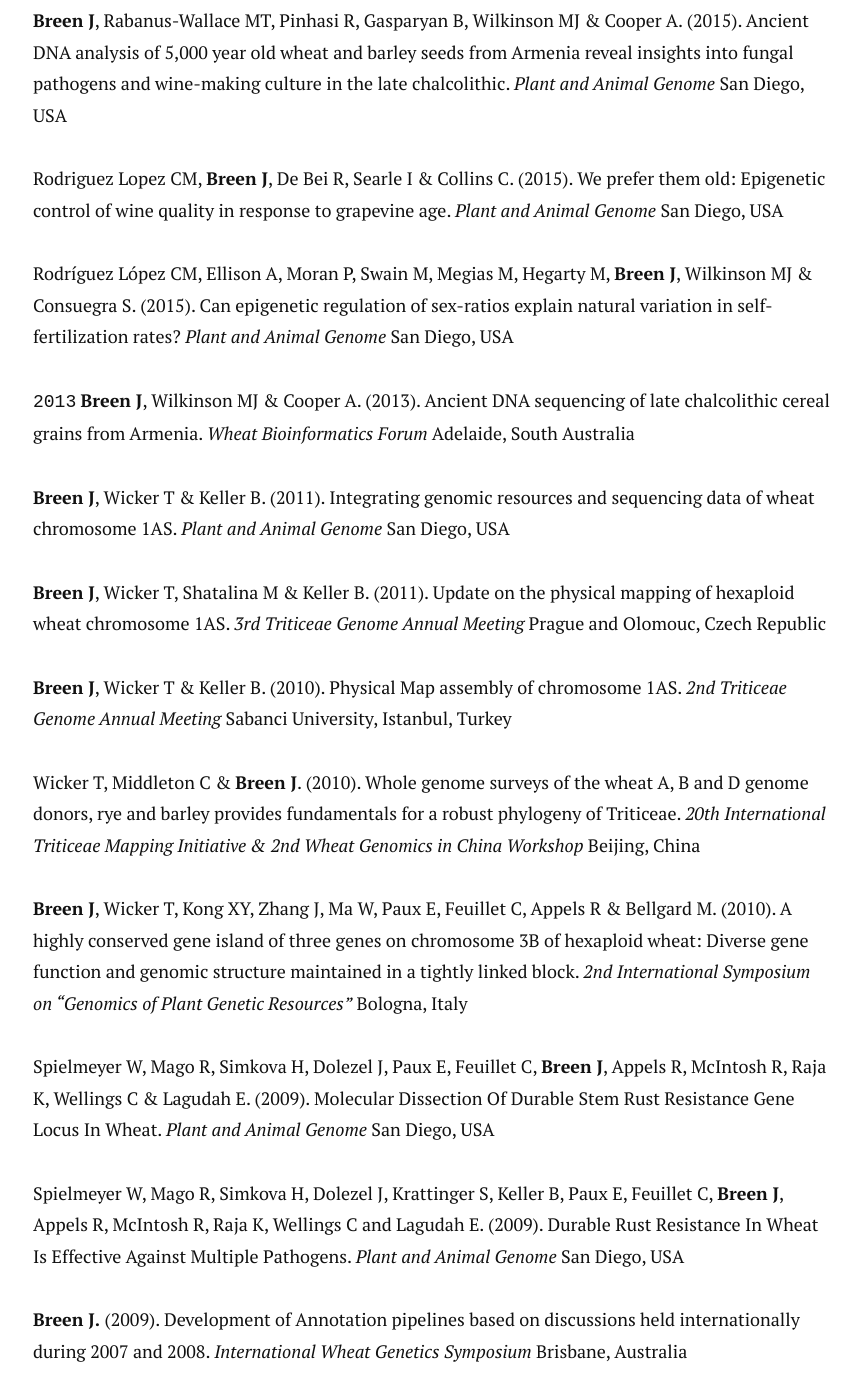
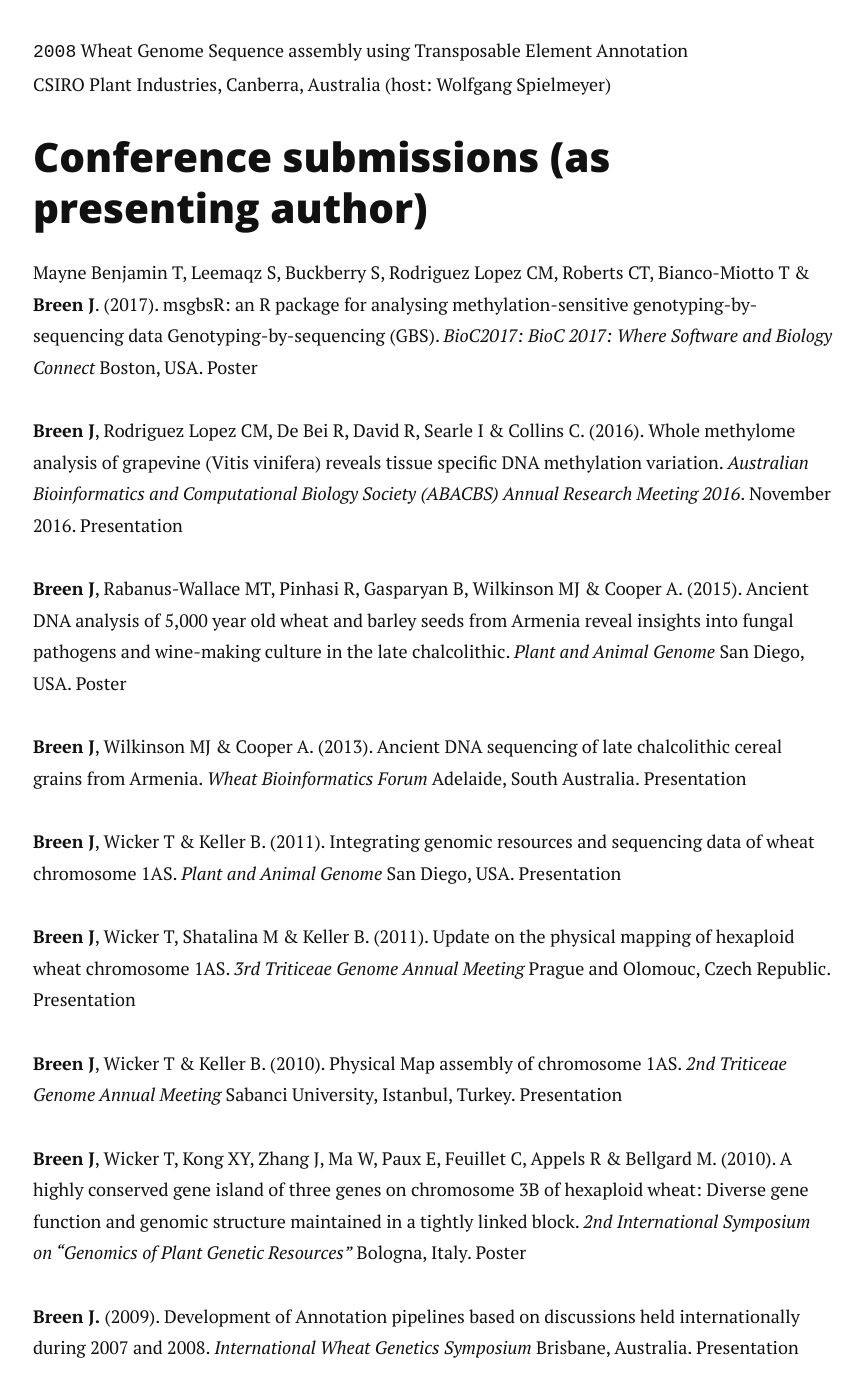
Before and after one commit to jimmybgammyknee/jimmybgammyknee.github.io, a Jekyll site: the page built from cv.md, in a window 1280 px wide and 1400 px high, scrolled down 6881 px. Shown: the whole window, without its empty margins (207-1071 px from the left). Built offline with Jekyll 4.4.1, drawn with Linux system fonts in a browser that asks for light colours; nearby versions of some CDN libraries; some of the changed text lies outside the part shown.

Commit message:
New CV additions and edits

```diff
--- a/cv.md
+++ b/cv.md
@@ -78,17 +78,20 @@
 
 Tikhomirova A, Standish AJ, Zhou Y, **Breen J**, Pederson S, Zilm PS & Kidd SP. (2017). Specific growth conditions induce a *Streptococcus pneumoniae* non-mucoidal, Small Colony Variant and determine the outcome of its interactions in co-culture with Haemophilus influenzae. *Frontiers in Cellular and Infection Microbiology* **In Review**
 
-Hyles J, Vautrin S, Pettolino F, Macmillan C, Stachurski Z, **Breen J**, Berges H, Wicker T & Spielmeyer W. (2017). Repeat length variation in a wheat cellulose synthase-like gene is associated with altered tiller number and stem composition. *Journal of Experimental Botany* **Accepted**
+**Breen J**, Mur LAJ, Sivakumaran A, Akinyemi A, Wilkinson MJ & Rodriguez Lopez CM. (2017). *Botrytis cinerea* loss and restoration of virulence during in vitro culture follows flux in global DNA methylation. **In Review**
+<ins> Preprint</ins>: *bioRxiv* [http://biorxiv.org/content/early/2016/08/26/059477](http://biorxiv.org/content/early/2016/08/26/059477)
 
-Rabanus-Wallace MT, Wooller MJ, Zazula G, Shute E, Jahren H, **Breen J**, Llamas B & Cooper A. (2017). Megafaunal nitrogen isotopes reveal role of global moisture-driven decline of rangelands in Late Pleistocene extinctions. *Nature Ecology & Evolution* **Accepted**
+Xie H, Konate M, Sai N, Tesfamicael KG, Cavagnaro T, Gilliham T, **Breen J**, Metcalfe A, Stephen JR, DeBei R, Collins C \& Rodriguez Lopez CM. (2017). Global DNA methylation patterns can play a role in defining terroir in grapevine (*Vitis vinifera* cv. Shiraz). *Frontiers in Plant Science*. **Accepted 12/10/2017**
+Preprint (*bioRxviv*): https://www.biorxiv.org/content/early/2017/04/29/127977
+
+Hyles J, Vautrin S, Pettolino F, Macmillan C, Stachurski Z, **Breen J**, Berges H, Wicker T & Spielmeyer W. (2017). Repeat length variation in a wheat cellulose synthase-like gene is associated with altered tiller number and stem composition. *Journal of Experimental Botany*. 68(7): 1519-1529. [doi:10.1093/jxb/erx051](http://dx.doi.org/10.1093/jxb/erx051)
+
+Rabanus-Wallace MT, Wooller MJ, Zazula G, Shute E, Jahren H, **Breen J**, Llamas B & Cooper A. (2017). Megafaunal nitrogen isotopes reveal role of global moisture-driven decline of rangelands in Late Pleistocene extinctions. *Nature Ecology & Evolution*. 0125 [doi:10.1038/s41559-017-0125](http://dx.doi.org/10.1038/s41559-017-0125)
 
 Weyrich LS, Duchene S, Soubrier J, Arriola L, Llamas B, **Breen J**, Morris AG, Alt KW, Caramelli D, Dresely V, Farrell M, Farrer AG, Francken M, Gully N,  Haak W, Hardy K, Harvati K, Held P, Holmes EC, Kaidonis J, Lalueza-Fox C, de la Rasilla M, Rosas A, Semal P, Soltysiak A, Townsend G, Usai D, Wahl J, Huson DH, Dobney K & Cooper A. (2017). Reconstructing Neandertal behavior, diet, and disease using ancient DNA from dental calculus *Nature* **In Press**
 <ins> Data</ins>: [doi:10.4225/55/584775546a409](http://dx.doi.org/10.4225/55/584775546a409)
 
-**Breen J**, Mur LAJ, Sivakumaran A, Akinyemi A, Wilkinson MJ & Rodriguez Lopez CM. (2016). *Botrytis cinerea* loss and restoration of virulence during in vitro culture follows flux in global DNA methylation. **In Review**
-<ins> Preprint</ins>: *bioRxiv* [http://biorxiv.org/content/early/2016/08/26/059477](http://biorxiv.org/content/early/2016/08/26/059477)
-
-Mayne BT, Leemaqz SY, Smith AK, **Breen J**, Roberts CT & Bianco-Miotto T. (2016). Accelerated placental aging in early onset preeclampsia pregnancies identified by DNA methylation *Epigenomics*.  [doi:10.2217/epi-2016-0103](http://dx.doi.org/10.2217/epi-2016-0103)
+Mayne BT, Leemaqz SY, Smith AK, **Breen J**, Roberts CT & Bianco-Miotto T. (2017). Accelerated placental aging in early onset preeclampsia pregnancies identified by DNA methylation *Epigenomics*. 9(3):279-289 [doi:10.2217/epi-2016-0103](http://dx.doi.org/10.2217/epi-2016-0103)
 
 Mayne BT, Bianco-Miotto T, Buckberry S, **Breen J**, Clifton V, Shoubridge C & Roberts CT. (2016). Large scale gene expression meta-analysis reveals tissue-specific, sex-biased gene expression in humans *Frontiers in Genetics*. [doi:10.3389/fgene.2016.00183](http://dx.doi.org/10.3389/fgene.2016.00183)
 
@@ -124,6 +127,10 @@
 
 Moolhuijzen P, Dunn DS, Bellgard M, Carter M, Jia J, Kong XY, Gill BS, Feuillet C, **Breen J**, Appels R. (2007). Wheat genome structure and function: genome sequence data and the International Wheat Genome Sequencing Consortium. *Crop & Pasture Science* 58: 470-75. [doi:10.1071/AR06155](http://dx.doi.org/10.1071/AR06155)
 
+## Conference Proceeding
+
+Wilkinson MJ, Ronca S, Clare A, Riley MC, Young MJ, Warren J, Ford CS \& Breen J. (2017). Characterizing difference in pollen carriage by bumblebee species in unimproved pastures. *Grassland resources for extensive farming systems in marginal lands: major drivers and future scenarios. Proceedings of the 19th Symposium of the European Grassland Federation*. Alghero, Italy, 7-10 May 2017. Pages 633-635 [https://www.cabdirect.org/cabdirect/abstract/20173250776](https://www.cabdirect.org/cabdirect/abstract/20173250776)
+
 ## Invited Presentations
 
 `2015`
@@ -147,38 +154,31 @@
 Wheat Genome Sequence assembly using Transposable Element Annotation<br>
 CSIRO Plant Industries, Canberra, Australia (host: Wolfgang Spielmeyer)<br>
 
-## Conference submissions
+## Conference submissions (as presenting author)
 
-**Breen J**, Rabanus-Wallace MT, Pinhasi R, Gasparyan B, Wilkinson MJ & Cooper A. (2015). Ancient DNA analysis of 5,000 year old wheat and barley seeds from Armenia reveal insights into fungal pathogens and wine-making culture in the late chalcolithic. *Plant and Animal Genome* San Diego, USA
+Mayne Benjamin T, Leemaqz S, Buckberry S, Rodriguez Lopez CM, Roberts CT, Bianco-Miotto T & **Breen J**. (2017). msgbsR: an R package for analysing methylation-sensitive genotyping-by-sequencing data Genotyping-by-sequencing (GBS). *BioC2017: BioC 2017: Where Software and Biology Connect* Boston, USA. Poster
 
-Rodriguez Lopez CM, **Breen J**, De Bei R, Searle I & Collins C. (2015). We prefer them old: Epigenetic control of wine quality in response to grapevine age. *Plant and Animal Genome* San Diego, USA
+**Breen J**, Rodriguez Lopez CM, De Bei R, David R, Searle I & Collins C. (2016). Whole methylome analysis of grapevine (Vitis vinifera) reveals tissue specific DNA methylation variation. *Australian Bioinformatics and Computational Biology Society (ABACBS) Annual Research Meeting 2016*. November 2016. Presentation
 
-Rodríguez López CM, Ellison A, Moran P, Swain M, Megias M, Hegarty M, **Breen J**, Wilkinson MJ & Consuegra S. (2015). Can epigenetic regulation of sex-ratios explain natural variation in self-fertilization rates? *Plant and Animal Genome* San Diego, USA
+**Breen J**, Rabanus-Wallace MT, Pinhasi R, Gasparyan B, Wilkinson MJ & Cooper A. (2015). Ancient DNA analysis of 5,000 year old wheat and barley seeds from Armenia reveal insights into fungal pathogens and wine-making culture in the late chalcolithic. *Plant and Animal Genome* San Diego, USA. Poster
 
-`2013`
-**Breen J**, Wilkinson MJ & Cooper A. (2013). Ancient DNA sequencing of late chalcolithic cereal grains from Armenia. *Wheat Bioinformatics Forum* Adelaide, South Australia
+**Breen J**, Wilkinson MJ & Cooper A. (2013). Ancient DNA sequencing of late chalcolithic cereal grains from Armenia. *Wheat Bioinformatics Forum* Adelaide, South Australia. Presentation
 
-**Breen J**, Wicker T & Keller B. (2011). Integrating genomic resources and sequencing data of wheat chromosome 1AS. *Plant and Animal Genome* San Diego, USA
+**Breen J**, Wicker T & Keller B. (2011). Integrating genomic resources and sequencing data of wheat chromosome 1AS. *Plant and Animal Genome* San Diego, USA. Presentation
 
-**Breen J**, Wicker T, Shatalina M & Keller B. (2011). Update on the physical mapping of hexaploid wheat chromosome 1AS. *3rd Triticeae Genome Annual Meeting* Prague and Olomouc, Czech Republic
+**Breen J**, Wicker T, Shatalina M & Keller B. (2011). Update on the physical mapping of hexaploid wheat chromosome 1AS. *3rd Triticeae Genome Annual Meeting* Prague and Olomouc, Czech Republic. Presentation
 
-**Breen J**, Wicker T & Keller B. (2010). Physical Map assembly of chromosome 1AS. *2nd Triticeae Genome Annual Meeting* Sabanci University, Istanbul, Turkey
+**Breen J**, Wicker T & Keller B. (2010). Physical Map assembly of chromosome 1AS. *2nd Triticeae Genome Annual Meeting* Sabanci University, Istanbul, Turkey. Presentation
 
-Wicker T, Middleton C & **Breen J**. (2010). Whole genome surveys of the wheat A, B and D genome donors, rye and barley provides fundamentals for a robust phylogeny of Triticeae. *20th International Triticeae Mapping Initiative & 2nd Wheat Genomics in China Workshop* Beijing, China
+**Breen J**, Wicker T, Kong XY, Zhang J, Ma W, Paux E, Feuillet C, Appels R & Bellgard M. (2010). A highly conserved gene island of three genes on chromosome 3B of hexaploid wheat: Diverse gene function and genomic structure maintained in a tightly linked block. *2nd International Symposium on "Genomics of Plant Genetic Resources"* Bologna, Italy. Poster
 
-**Breen J**, Wicker T, Kong XY, Zhang J, Ma W, Paux E, Feuillet C, Appels R & Bellgard M. (2010). A highly conserved gene island of three genes on chromosome 3B of hexaploid wheat: Diverse gene function and genomic structure maintained in a tightly linked block. *2nd International Symposium on "Genomics of Plant Genetic Resources"* Bologna, Italy
+**Breen J.** (2009). Development of Annotation pipelines based on discussions held internationally during 2007 and 2008. *International Wheat Genetics Symposium* Brisbane, Australia. Presentation
 
-Spielmeyer W, Mago R, Simkova H, Dolezel J, Paux E, Feuillet C, **Breen J**, Appels R, McIntosh R, Raja K, Wellings C & Lagudah E. (2009). Molecular Dissection Of Durable Stem Rust Resistance Gene Locus In Wheat. *Plant and Animal Genome* San Diego, USA
+**Breen J**, Appels R & Bellgard M. (2008). Update on chromosome 3B BAC sequencing. *Molecular Plant Breeding Co-operative Research Centre (MPB-CRC) Annual Research Meeting* Creswick, VIC Australia. Presentation
 
-Spielmeyer W, Mago R, Simkova H, Dolezel J, Krattinger S, Keller B, Paux E, Feuillet C, **Breen J**, Appels R, McIntosh R, Raja K, Wellings C and Lagudah E. (2009). Durable Rust Resistance In Wheat Is Effective Against Multiple Pathogens. *Plant and Animal Genome* San Diego, USA
+**Breen J**, Appels R & Bellgard M. (2007). Wheat Genome Sequence Assembly. *Molecular Plant Breeding Co- operative Research Centre (MPB-CRC) Annual Research Meeting*  Barossa Valley, SA Australia. Presentation
 
-**Breen J.** (2009). Development of Annotation pipelines based on discussions held internationally during 2007 and 2008. *International Wheat Genetics Symposium* Brisbane, Australia
-
-**Breen J**, Appels R & Bellgard M. (2008). Update on chromosome 3B BAC sequencing. *Molecular Plant Breeding Co-operative Research Centre (MPB-CRC) Annual Research Meeting* Creswick, VIC Australia
-
-**Breen J**, Appels R & Bellgard M. (2007). Wheat Genome Sequence Assembly. *Molecular Plant Breeding Co- operative Research Centre (MPB-CRC) Annual Research Meeting*  Barossa Valley, SA Australia
-
-**Breen J**, Appels R & Bellgard M. (2006). Wheat BAC sequencing of chromosome 3B. *Molecular Plant Breeding Co-operative Research Centre (MPB-CRC) Annual Research Meeting* Fremantle, WA Australia
+**Breen J**, Appels R & Bellgard M. (2006). Wheat BAC sequencing of chromosome 3B. *Molecular Plant Breeding Co-operative Research Centre (MPB-CRC) Annual Research Meeting* Fremantle, WA Australia. Presentation
 
 ## Non-academic
 
```
Also changed, not shown: _posts/2017-06-01-atom-package-reviews.md (+0 -1 lines).
